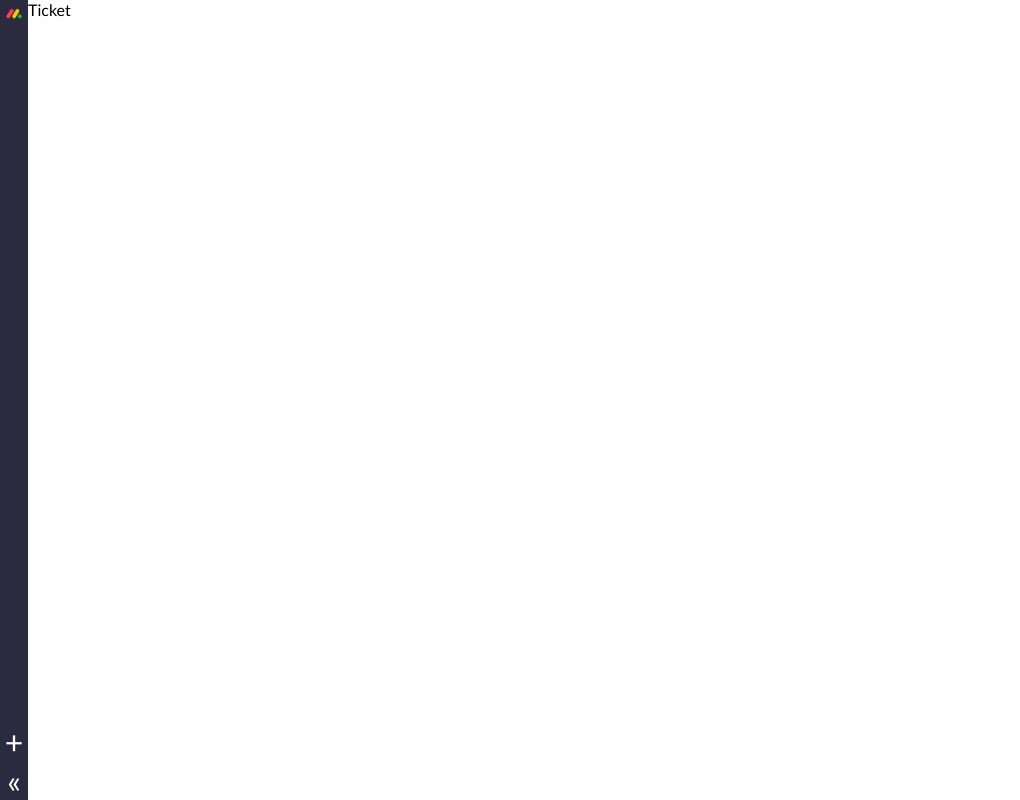
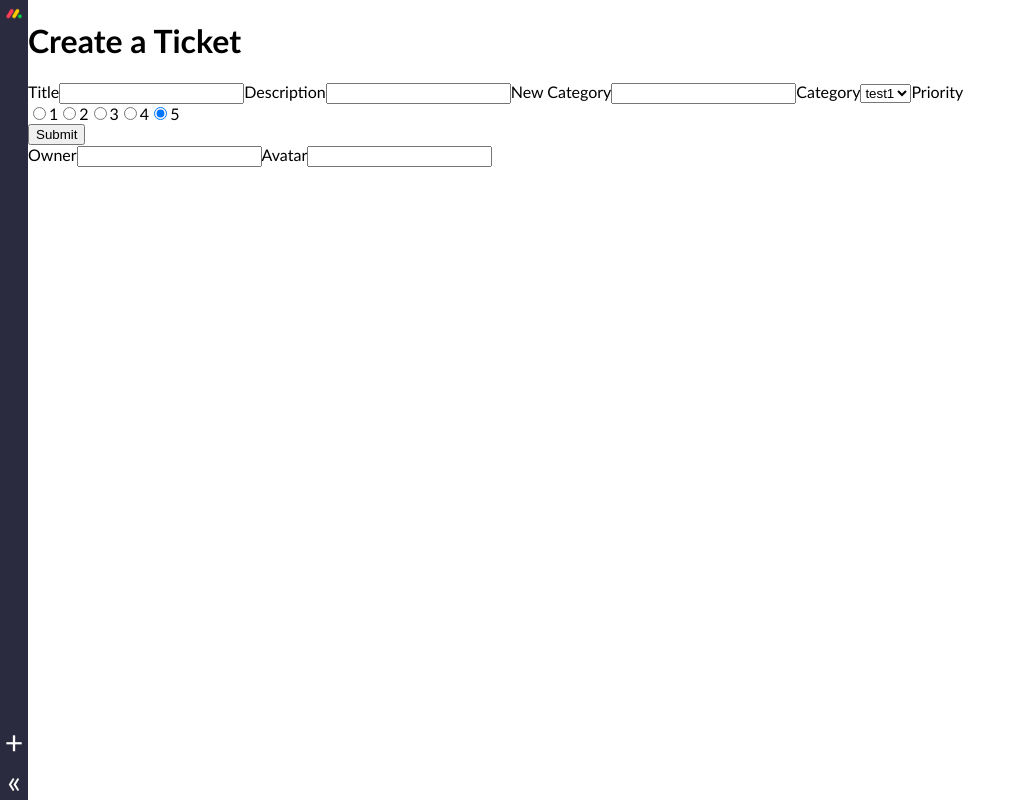
Before and after one commit to rickd-uk/monday.com-clone, a React (Create React App) app: page /ticket in a window 1280 px wide. Shown: the whole page, without its empty margins (0-1020 px from the left). Built offline with nearby package versions, Linux system fonts and the light colour scheme.

Commit message:
add: form to create ticket - unstyled

```diff
--- a/src/pages/Ticket.jsx
+++ b/src/pages/Ticket.jsx
@@ -1,5 +1,198 @@
+import { useState } from 'react'
+
 const Ticket = () => {
-	return <div>Ticket</div>
+	const [formData, setFormData] = useState({
+		status: 'notstarted',
+		progress: 0,
+		timeStamp: new Date().toISOString(),
+	})
+	const editMode = false
+
+	const handleSubmit = () => {
+		console.log('Submitted')
+	}
+	const handleChange = (e) => {
+		const value = e.target.value
+		const name = e.target.name
+
+		setFormData((prevState) => ({
+			...prevState,
+			[name]: value,
+		}))
+	}
+
+	const categories = ['test1', 'test2']
+
+	console.log(formData)
+
+	return (
+		<div className='ticket'>
+			<h1>{editMode ? 'Update your Ticket' : 'Create a Ticket'}</h1>
+			<div className='ticket-container'>
+				<form onSubmit={handleSubmit}>
+					<section>
+						<label htmlFor='title'>Title</label>
+						<input
+							id='title'
+							name='title'
+							type='text'
+							onChange={handleChange}
+							required={true}
+							value={FormData.title}
+						/>
+						<label htmlFor='description'>Description</label>
+						<input
+							id='description'
+							name='description'
+							type='text'
+							onChange={handleChange}
+							required={true}
+							value={FormData.description}
+						/>
+						<label htmlFor='new-category'>New Category</label>
+						<input
+							id='new-category'
+							name='category'
+							type='text'
+							onChange={handleChange}
+							required={true}
+							value={FormData.category}
+						/>
+						<label>Category</label>
+						<select
+							name='category'
+							value={FormData.category}
+							onChange={handleChange}>
+							{categories?.map((category, _index) => (
+								<option value={category} key={_index}>
+									{category}
+								</option>
+							))}
+						</select>
+						<label>Priority</label>
+						<div className='multiple-input-container'>
+							<input
+								type='radio'
+								id='priority-1'
+								name='priority'
+								onChange={handleChange}
+								value={1}
+								checked
+							/>
+							<label htmlFor='priority-1'>1</label>
+
+							<input
+								type='radio'
+								id='priority-1'
+								name='priority'
+								onChange={handleChange}
+								value={1}
+								checked
+							/>
+							<label htmlFor='priority-3'>2</label>
+
+							<input
+								type='radio'
+								id='priority-3'
+								name='priority'
+								onChange={handleChange}
+								value={3}
+								checked
+							/>
+							<label htmlFor='priority-3'>3</label>
+
+							<input
+								type='radio'
+								id='priority-4'
+								name='priority'
+								onChange={handleChange}
+								value={4}
+								checked
+							/>
+							<label htmlFor='priority-4'>4</label>
+
+							<input
+								type='radio'
+								id='priority-5'
+								name='priority'
+								onChange={handleChange}
+								value={5}
+								checked
+							/>
+							<label htmlFor='priority-5'>5</label>
+						</div>
+
+						{editMode && (
+							<>
+								<input
+									type='range'
+									id='progress'
+									name='progress'
+									value={formData.progress}
+									min={0}
+									max={100}
+									onChange={handleChange}
+								/>
+								<label htmlFor='priority-1'></label>
+								<label>Progress Status</label>
+								<select
+									name='status'
+									value={formData.status}
+									onChange={handleChange}>
+									<option selected={formData.status === 'done'} value='done'>
+										Done
+									</option>
+									<option
+										selected={formData.status === 'working on it'}
+										value='working on it'>
+										Working On It
+									</option>
+									<option selected={formData.status === 'stuck'} value='stuck'>
+										Stuck
+									</option>
+									<option
+										selected={formData.status === 'not started'}
+										value='not started'>
+										Not Started
+									</option>
+								</select>
+							</>
+						)}
+
+						<input type='submit' />
+					</section>
+
+					<section>
+						<label htmlFor='owner'>Owner</label>
+
+						<input
+							id='owner'
+							name='owner'
+							type='text'
+							onChange={handleChange}
+							required={true}
+							value={FormData.owner}
+						/>
+
+						<label htmlFor='avatar'>Avatar</label>
+
+						<input
+							id='avatar'
+							name='avatar'
+							type='url'
+							onChange={handleChange}
+							required={true}
+							value={FormData.avatar}
+						/>
+
+						<div className='img-preview'>
+							{formData.avatar && <img src={formData.avatar} alt='preview' />}
+						</div>
+					</section>
+				</form>
+			</div>
+		</div>
+	)
 }
 
 export default Ticket
```
